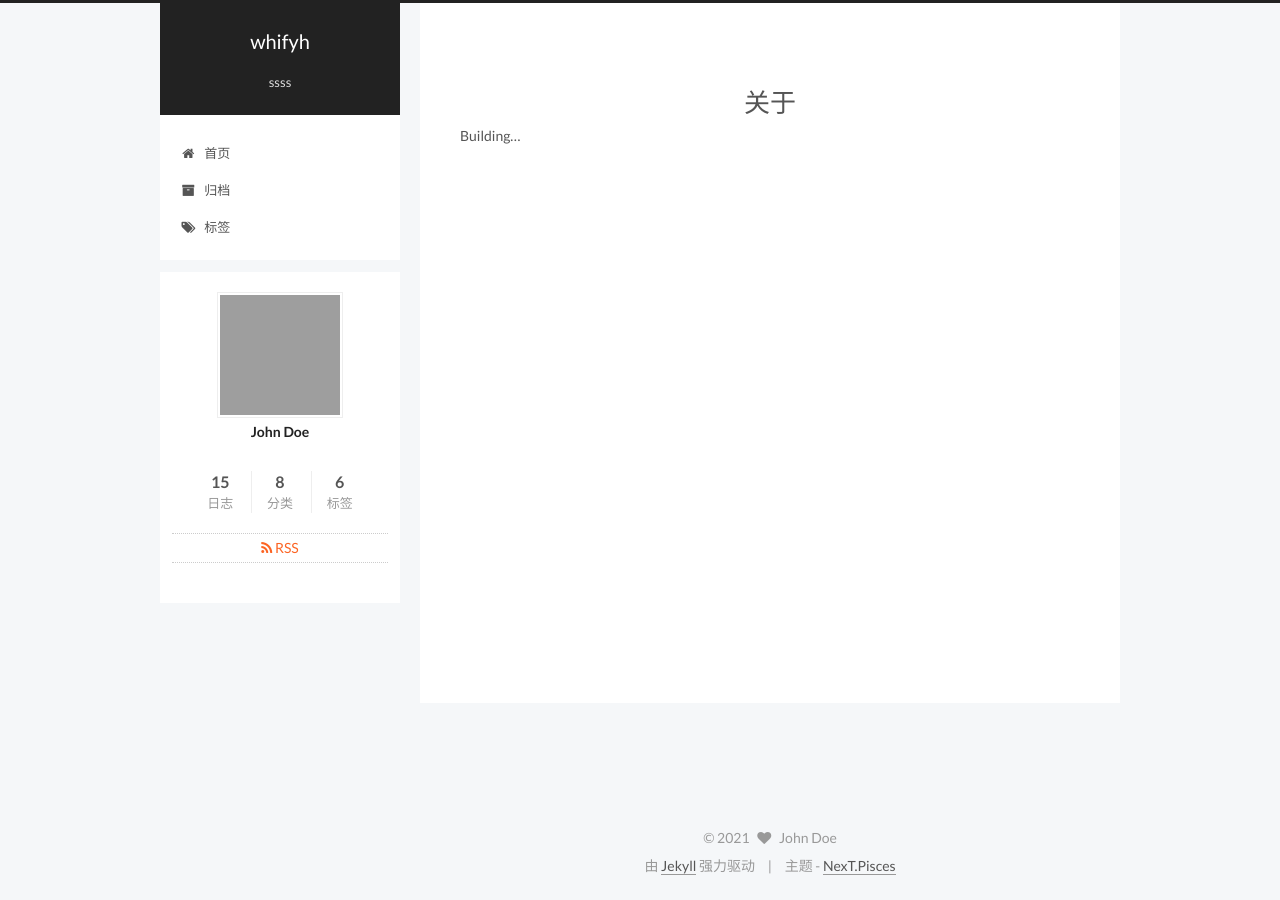
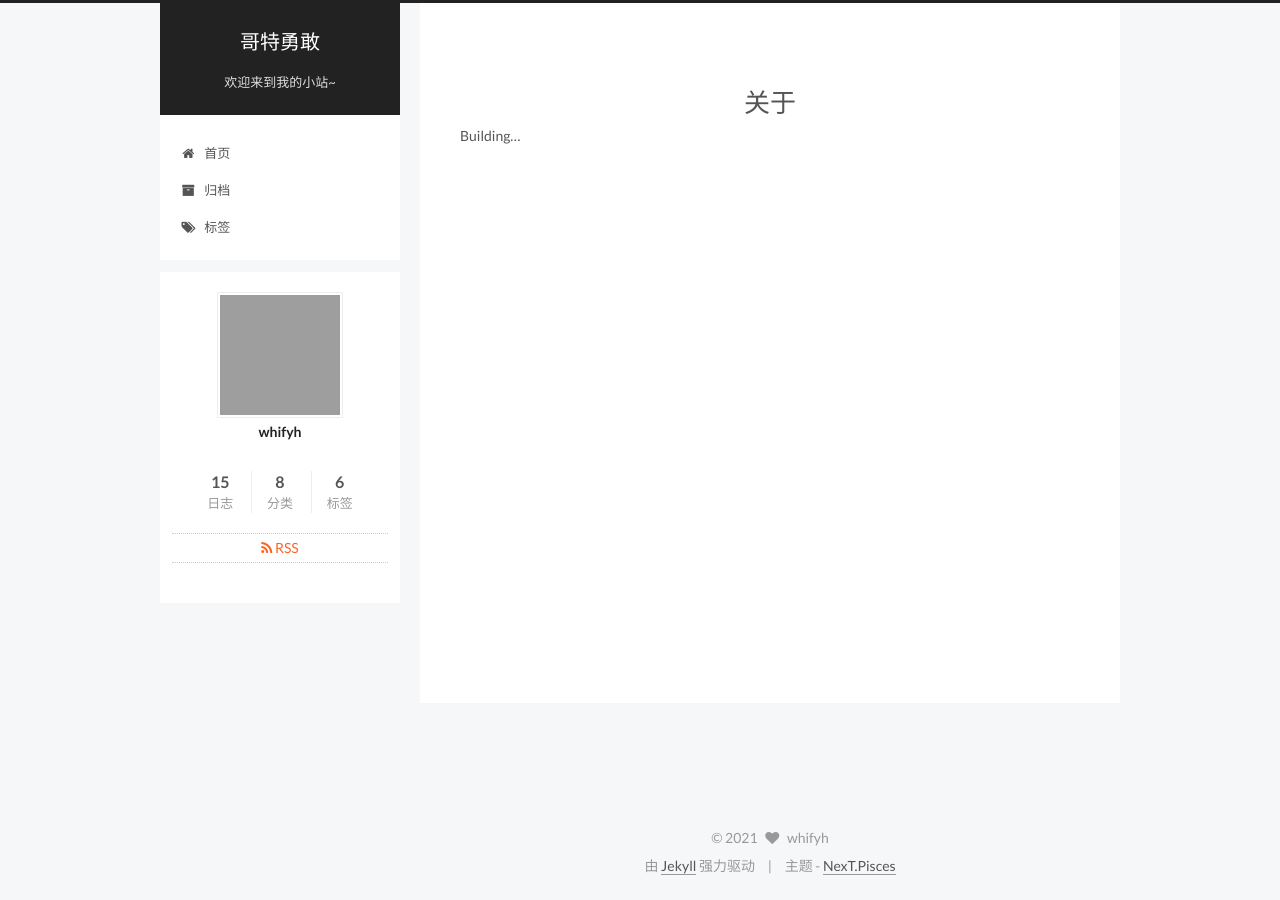
Before and after one commit to whifyh/whifyh.github.io, a Jekyll site: the page built from about/index.md, in a window 1280 px wide. Built offline with Jekyll 4.4.1, drawn with Linux system fonts in a browser that asks for light colours; grey boxes are pictures that could not be loaded.

Commit message:
Update _config.yml

```diff
--- a/_config.yml
+++ b/_config.yml
@@ -4,10 +4,10 @@
 # ---------------------------------------------------------------
 
 # Site
-title: whifyh
-subtitle: ssss
+title: 哥特勇敢
+subtitle: 欢迎来到我的小站~
 description:
-author: John Doe
+author: whifyh
 # Support language: de, en, fr-FR, id, ja, ko, pt-BR, pt, ru, zh-Hans, zh-hk, zh-tw
 language: zh-Hans
 date_format: '%Y-%m-%d'
```
